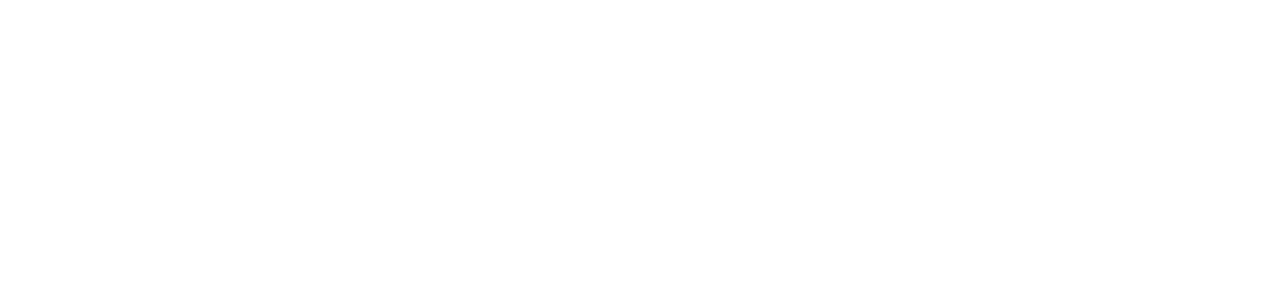
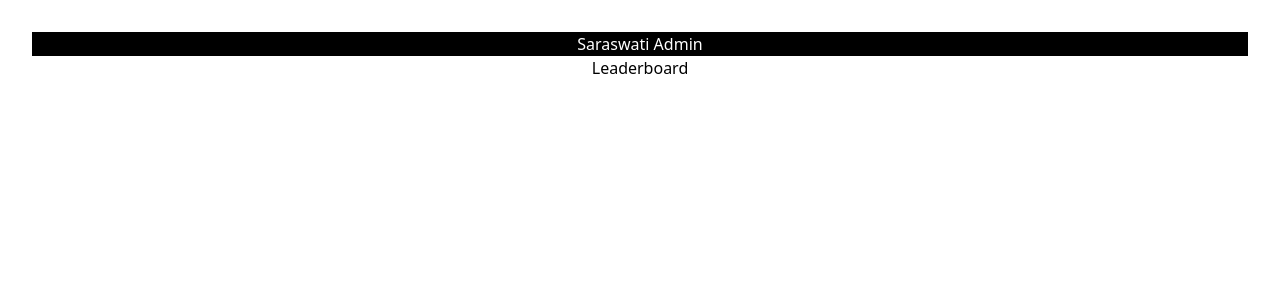
Before and after one commit to TImeTable-GEHU/saraswati-admin-FE, a React (Vite) app: page / in a window 1280 px wide. Before the commit this address had no page. Shown: the top 300 px of the page. Built offline with nearby package versions, Linux system fonts and the light colour scheme.

Commit message:
Refactor App component to include AppContent for conditional rendering and update Leaderboard styles

```diff
--- a/src/App.jsx
+++ b/src/App.jsx
@@ -1,22 +1,33 @@
 import { useState } from 'react';
-import { BrowserRouter as Router, Route, Routes, Link } from 'react-router-dom';
-import reactLogo from './assets/react.svg';
-import viteLogo from '/vite.svg';
+import { BrowserRouter as Router, Route, Routes, Link, useLocation } from 'react-router-dom';
 import './App.css';
 import Leaderboard from './Leaderboard'; // Import the Leaderboard component
 
 function App() {
-  const [count, setCount] = useState(0);
 
   return (
     <Router>
-      {/* <div className="bg-black text-white">Saraswati Admin</div> */}
-      {/* <div><Link to="/leaderboard">Leaderboard</Link></div> */}
-      <Routes>
-        <Route path="/leaderboard" element={<Leaderboard />} />
-      </Routes>
+      <AppContent />
     </Router>
   );
 }
 
+function AppContent() {
+  const location = useLocation();
+
+  return (
+    <>
+      {location.pathname !== '/leaderboard' && (
+        <>
+          <div className="bg-black text-white">Saraswati Admin</div>
+          <div><Link to="/leaderboard">Leaderboard</Link></div>
+        </>
+      )}
+      <Routes>
+        <Route path="/leaderboard" element={<Leaderboard />} />
+      </Routes>
+    </>
+  );
+}
+
 export default App;
--- a/src/Leaderboard.jsx
+++ b/src/Leaderboard.jsx
@@ -13,7 +13,7 @@ const Leaderboard = () => {
             const response = await fetch(endpoint);
             const data = await response.json();
             console.log(data);
-            setData(data); // Store the fetched data in state
+            setData(data);
         } catch (error) {
             console.error('Error fetching data:', error);
         }
@@ -116,7 +116,7 @@ const Leaderboard = () => {
                     <div className="py-2 px-4 w-1/3">Score</div>
                 </div>
                 {data.map((item) => (
-                    <div key={item.id} className="flex my-2 border-2 rounded-xl">
+                    <div key={item.id} className="flex my-2 border-2 rounded-xl bg-blue-200">
                         <div className="px-4 py-2 w-1/3">{item.title}</div>
                         <div className="px-4 py-2 w-1/3">{item.id}</div>
                         <div className="px-4 py-2 w-1/3">100</div>
```
